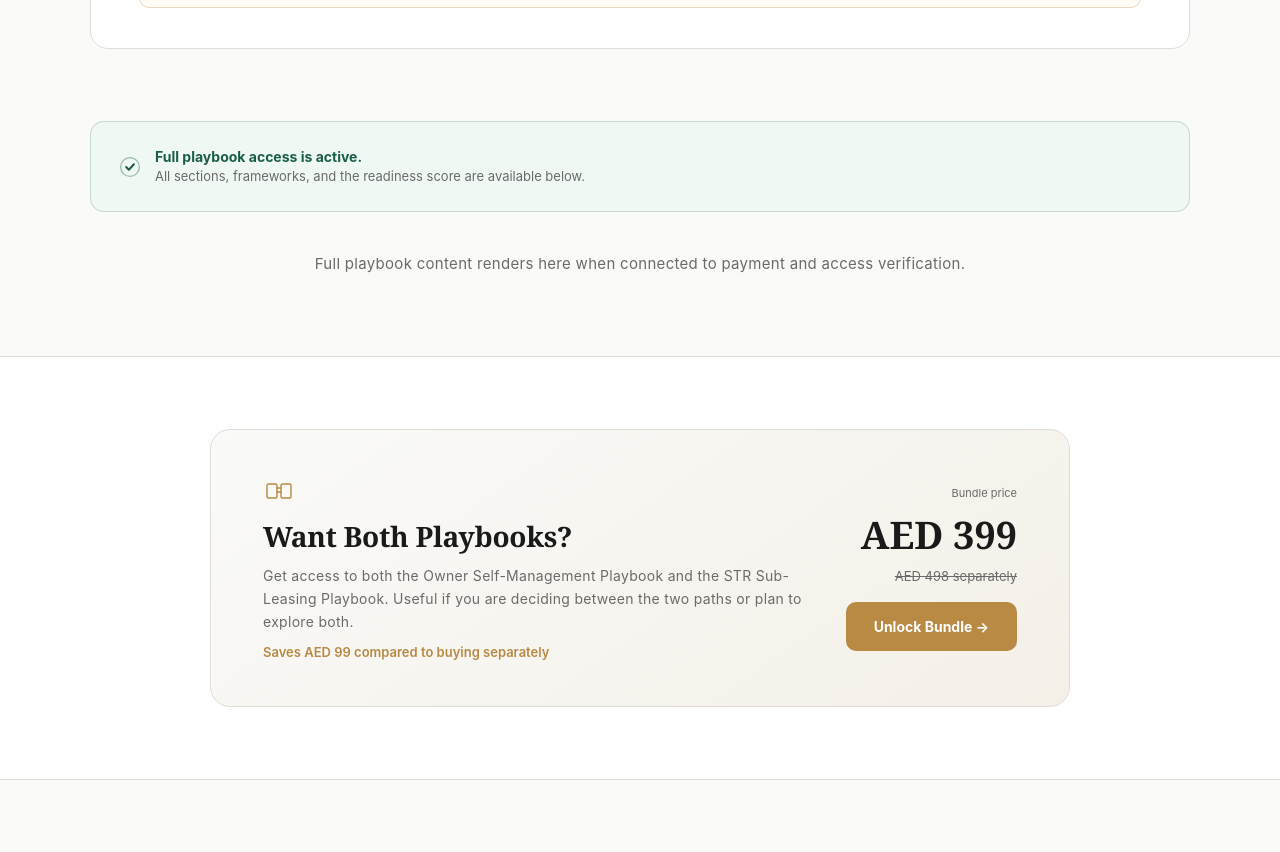
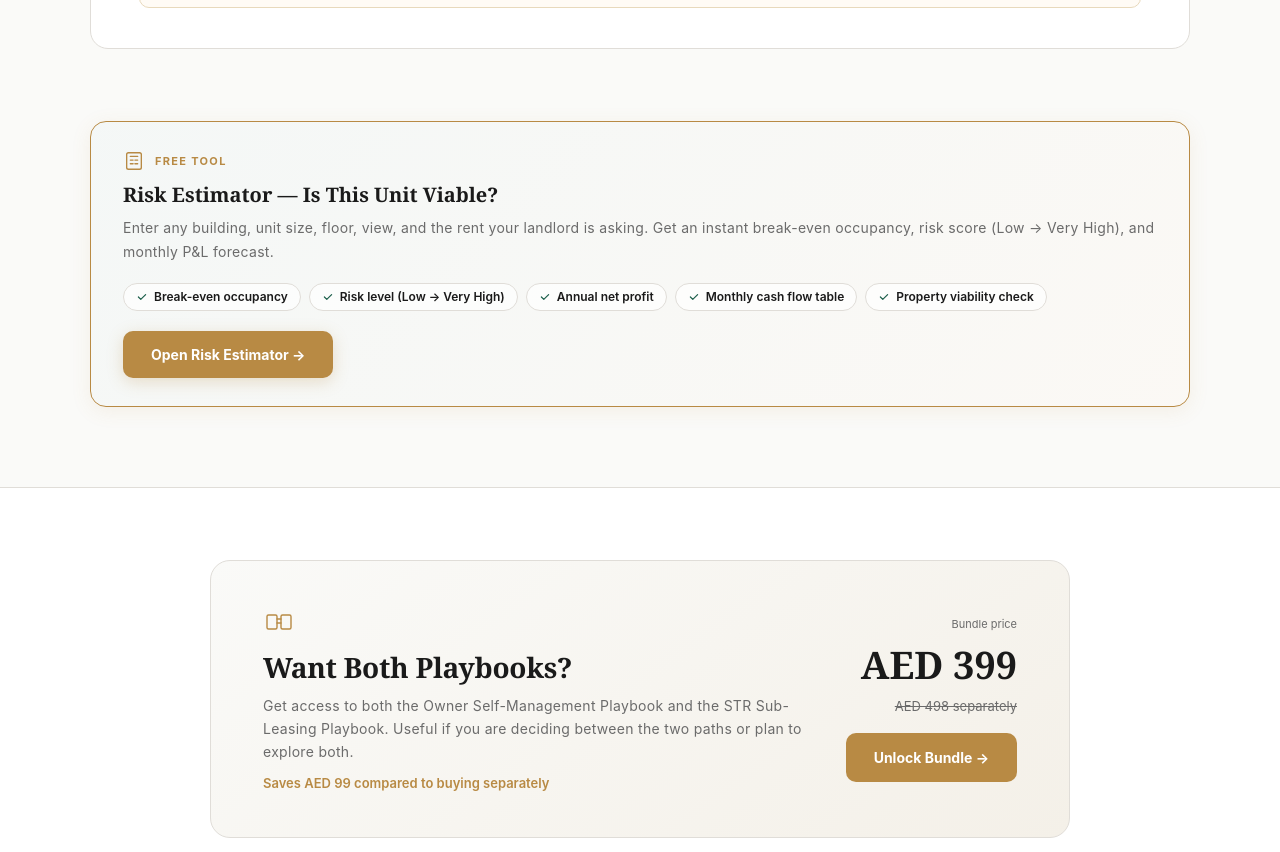
Before and after one commit to lmoraes55-cyber/property-estimator, a Next.js app: page /self-manage/str-subleasing in a window 1280 px wide. Shown: the part 2280-3132 px from the top of the page. Built offline with nearby package versions, Linux system fonts and the light colour scheme.

Commit message:
Move Risk Estimator card into the visible (hasAccess=true) section
The estimator card was inside the !hasAccess block so it was hidden
once the paywall was removed. Moved it into the hasAccess section.

Co-Authored-By: Claude Sonnet 4.6 <noreply@anthropic.com>

```diff
--- a/app/self-manage/str-subleasing/page.tsx
+++ b/app/self-manage/str-subleasing/page.tsx
@@ -394,15 +394,32 @@ export default function STRSubleasingPage() {
       {/* ─── FULL CONTENT (when access granted) ─── */}
       {hasAccess && (
         <section style={{ padding: isMobile ? "0 20px 72px" : "0 40px 80px" }}>
-          <div style={{ maxWidth: "1100px", margin: "0 auto" }}>
-            <div style={{ padding: "24px 28px", background: "#F0F8F4", borderRadius: "14px", border: "1px solid rgba(27,94,74,0.2)", marginBottom: "40px", display: "flex", alignItems: "center", gap: "14px" }}>
-              <svg width="22" height="22" viewBox="0 0 20 20" fill="none"><circle cx="10" cy="10" r="8.5" stroke={colors.primary} strokeWidth="1.2" opacity="0.4" /><path d="M6.5 10L9 12.5L13.5 7.5" stroke={colors.primary} strokeWidth="1.8" strokeLinecap="round" strokeLinejoin="round" /></svg>
-              <div>
-                <div style={{ fontSize: "14px", fontWeight: 700, color: colors.primary }}>Full playbook access is active.</div>
-                <div style={{ fontSize: "13px", color: colors.textMuted }}>All sections, frameworks, and the readiness score are available below.</div>
+          <div style={{ maxWidth: "1100px", margin: "0 auto", display: "flex", flexDirection: "column", gap: "24px" }}>
+
+            {/* Risk Estimator card */}
+            <div style={{ background: colors.bgSection, borderRadius: "16px", border: `1.5px solid ${colors.secondary}`, boxShadow: "0 4px 20px rgba(184,138,68,0.10)", overflow: "hidden" }}>
+              <div style={{ background: `linear-gradient(135deg, ${colors.primary}0C 0%, ${colors.secondary}0E 100%)`, padding: "28px 32px" }}>
+                <div style={{ display: "flex", alignItems: "center", gap: "10px", marginBottom: "10px" }}>
+                  <svg width="22" height="22" viewBox="0 0 24 24" fill="none" stroke={colors.secondary} strokeWidth="1.5" strokeLinecap="round" strokeLinejoin="round"><rect x="4" y="3" width="16" height="18" rx="2" /><path d="M8 7h8M8 11h3M13 11h3M8 15h3M13 15h3" /></svg>
+                  <span style={{ fontSize: "11px", fontWeight: 700, color: colors.secondary, letterSpacing: "0.12em" }}>FREE TOOL</span>
+                </div>
+                <h3 style={{ fontSize: "20px", fontFamily: serifHeading, fontWeight: 700, color: colors.textMain, marginBottom: "8px" }}>Risk Estimator — Is This Unit Viable?</h3>
+                <p style={{ fontSize: "14px", color: colors.textMuted, lineHeight: 1.65, marginBottom: "20px" }}>Enter any building, unit size, floor, view, and the rent your landlord is asking. Get an instant break-even occupancy, risk score (Low → Very High), and monthly P&amp;L forecast.</p>
+                <div style={{ display: "flex", flexWrap: "wrap", gap: "8px", marginBottom: "20px" }}>
+                  {["Break-even occupancy", "Risk level (Low → Very High)", "Annual net profit", "Monthly cash flow table", "Property viability check"].map(f => (
+                    <div key={f} style={{ display: "flex", alignItems: "center", gap: "6px", background: "rgba(255,255,255,0.7)", border: `1px solid ${colors.border}`, borderRadius: "20px", padding: "4px 12px" }}>
+                      <svg width="12" height="12" viewBox="0 0 20 20" fill="none"><path d="M4 10L8 14L16 6" stroke={colors.primary} strokeWidth="2" strokeLinecap="round" strokeLinejoin="round" /></svg>
+                      <span style={{ fontSize: "12px", fontWeight: 600, color: colors.textMain }}>{f}</span>
+                    </div>
+                  ))}
+                </div>
+                <button onClick={() => router.push("/self-manage/str-subleasing/estimator")}
+                  style={{ padding: "13px 28px", background: colors.secondary, color: "#fff", borderRadius: "10px", fontSize: "14px", fontWeight: 700, cursor: "pointer", border: "none", boxShadow: "0 4px 16px rgba(184,138,68,0.25)" }}>
+                  Open Risk Estimator →
+                </button>
               </div>
             </div>
-            <p style={{ fontSize: "15px", color: colors.textMuted, textAlign: "center" }}>Full playbook content renders here when connected to payment and access verification.</p>
+
           </div>
         </section>
       )}
```
